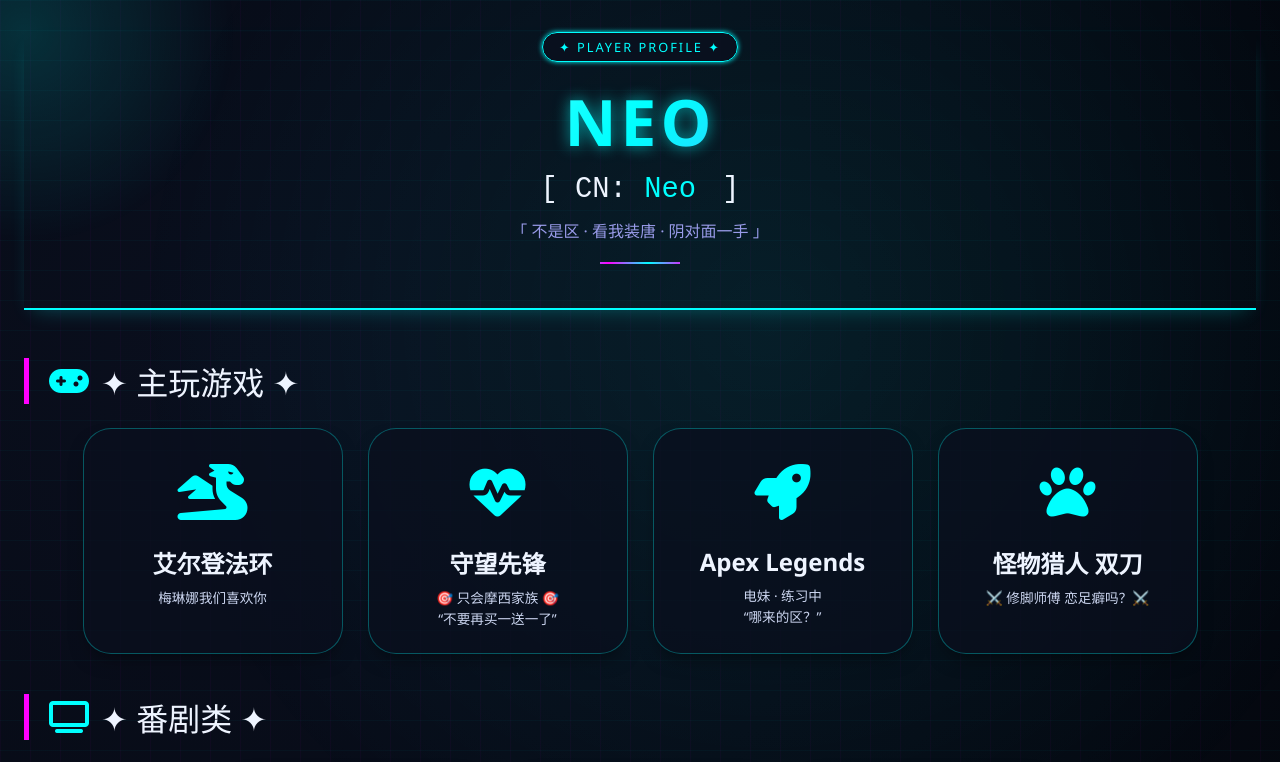
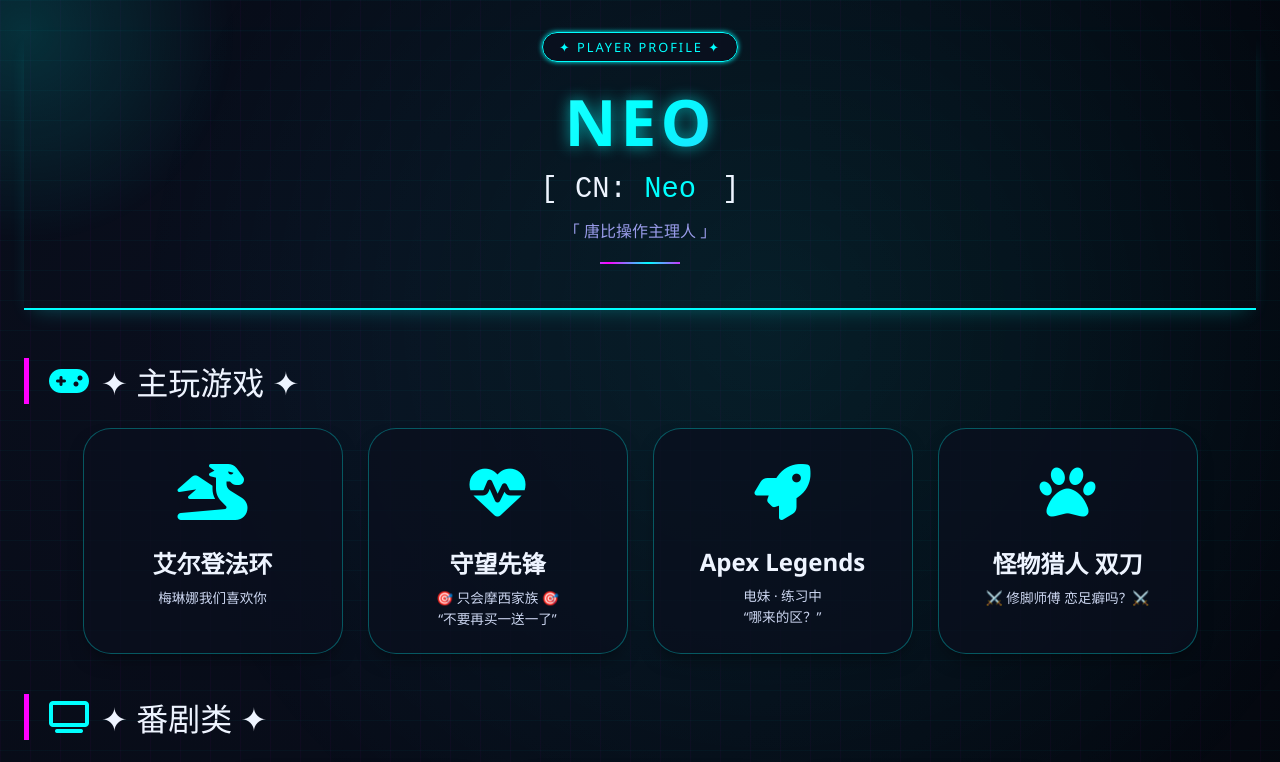
Before and after one commit to Neomaomao/Neomaomao.github.io, a plain HTML site: page index.html in a window 1280 px wide. Shown: the top 762 px of the page. Drawn offline with Linux system fonts and the light colour scheme.

Commit message:
Update index.html

```diff
--- a/index.html
+++ b/index.html
@@ -282,7 +282,7 @@
         <div class="badge">✦ PLAYER PROFILE ✦</div>
         <h1>NEO</h1>
         <div class="cn-line">[ CN: <span id="typeText"></span> ]</div>
-        <div class="tagline">「 不是区 · 看我装唐 · 阴对面一手 」</div>
+        <div class="tagline">「 唐比操作主理人 」</div>
         <div class="divider"></div>
     </div>
 
```
